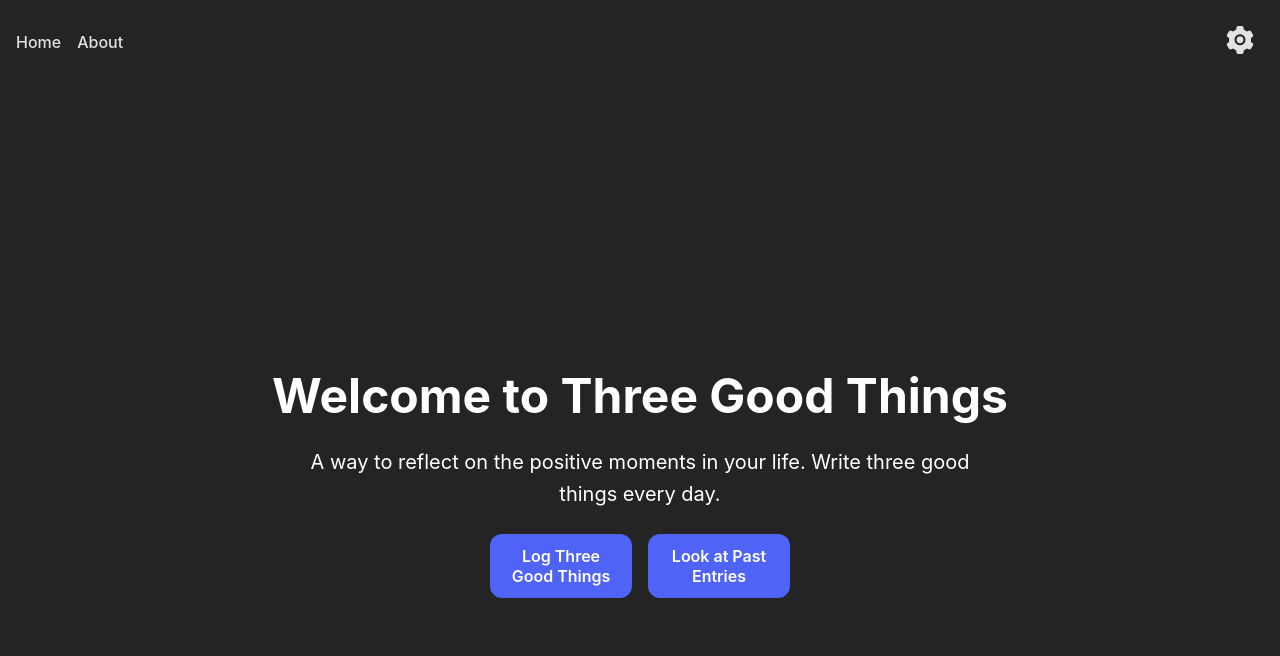
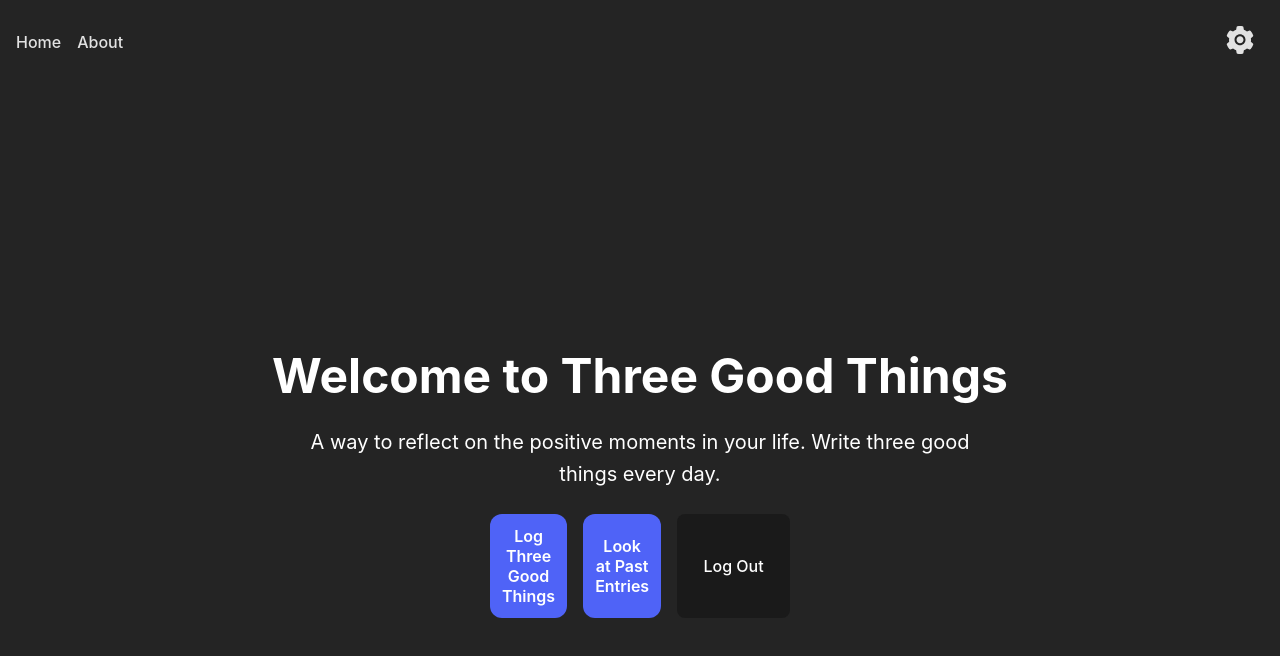
Before and after one commit to Asyboi/ThreeGoodThings, a React (Vite) app in the folder frontend/: page / in a window 1280 px wide. Shown: the top 656 px of the page. Built offline with nearby package versions, Linux system fonts and the light colour scheme.

Commit message:
Fixed host mismatch bug between CORS and API calls. Added log out functionality.

```diff
--- a/frontend/src/pages/Home.jsx
+++ b/frontend/src/pages/Home.jsx
@@ -1,5 +1,6 @@
 import { useNavigate } from "react-router-dom";
-import './styles/Home.css'; // import the CSS file
+import {logoutUser} from '../services/requests';
+import './styles/Home.css';
 
 const Home = () => {
   const navigate = useNavigate();
@@ -11,6 +12,11 @@ const Home = () => {
   const handlePastEntries = () => {
     navigate("/pastentries");
   };
+
+  const handleLogOut = () => {
+    logoutUser();
+    navigate("/login");
+  }
 
   return (
     <div className="home-container">
@@ -29,6 +35,10 @@ const Home = () => {
         <button className="home-button" onClick={handlePastEntries}>
           Look at Past Entries
         </button>
+
+        <button onClick={handleLogOut} /* TODO: style log out button */>
+          Log Out
+        </button>
       </div>
     </div>
   );
--- a/frontend/src/services/requests.js
+++ b/frontend/src/services/requests.js
@@ -1,5 +1,5 @@
 // Index for all api calls
-const API_BASE = "http://127.0.0.1:5000"; // Update if deployed
+const API_BASE = "http://localhost:5001"; // Update if deployed
 
 // Create a new user account (POST method)
 export async function createUser(username, email, password) {
```
Also changed, not shown: 1 other file (tests, documents, lock files or other folders).
